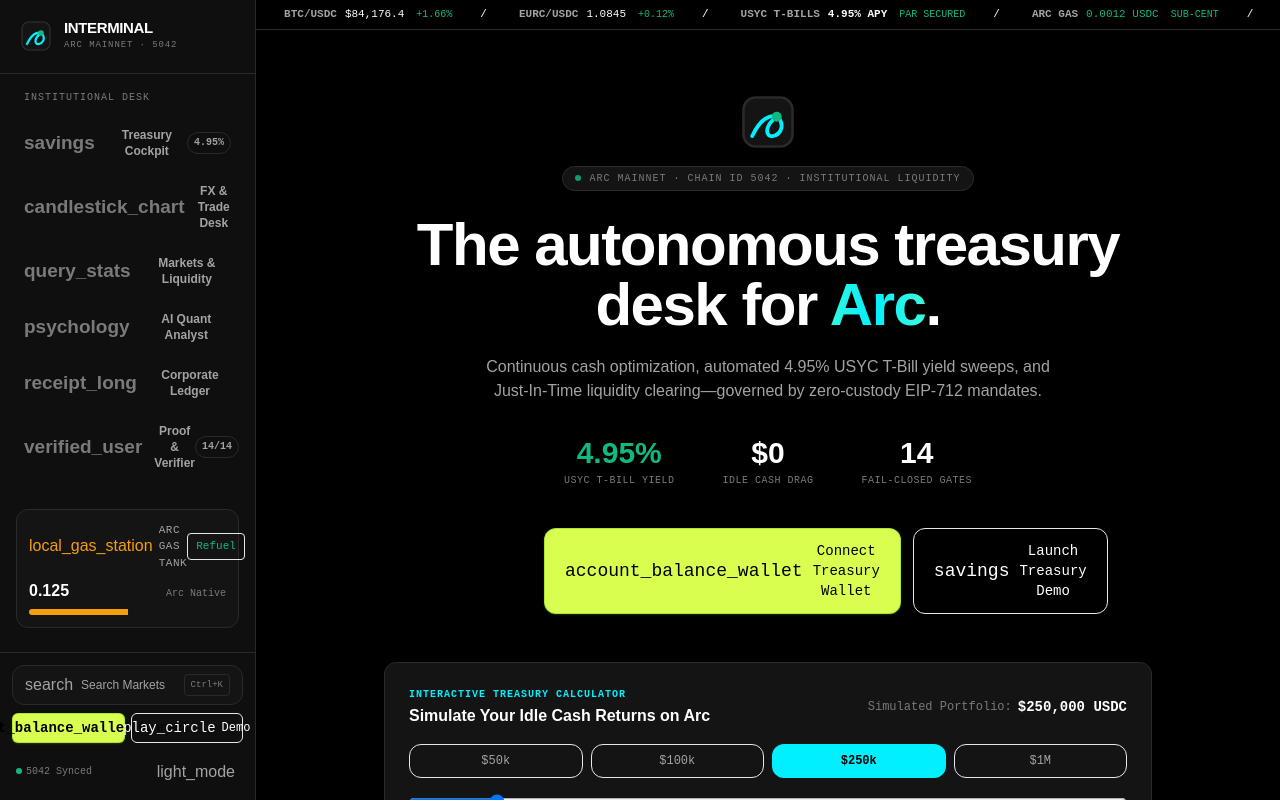
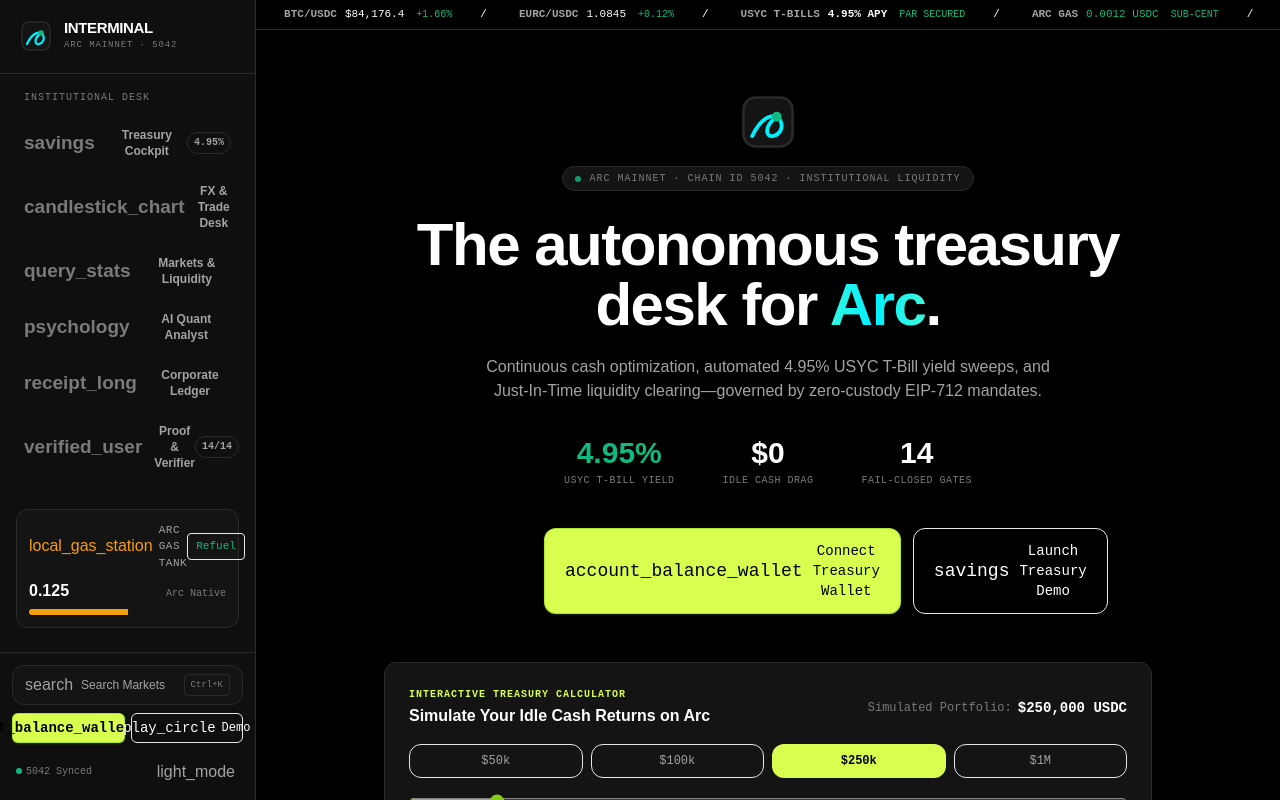
Before and after one commit to Tajudeeen/interminal-, a React (Vite) app: page / in a window 1280 px wide. Shown: the top 800 px of the page. Built offline with nearby package versions, Linux system fonts and the light colour scheme.

Commit message:
feat: add global smooth scroll, custom slim scrollbars, and native View Transitions

```diff
--- a/src/App.tsx
+++ b/src/App.tsx
@@ -77,9 +77,11 @@ export const App: React.FC = () => {
         {/* Live Animated Ticker Marquee */}
         <MarketTickerMarquee />
 
-        {/* Dynamic Viewport Container */}
-        <main className="flex-1 overflow-y-auto pb-16 lg:pb-8">
-          {renderCurrentView()}
+        {/* Dynamic Viewport Container with Smooth Transitions */}
+        <main className="flex-1 overflow-y-auto pb-16 lg:pb-8 scroll-smooth">
+          <div key={view} className="animate-view-fade w-full h-full">
+            {renderCurrentView()}
+          </div>
         </main>
       </div>
 
--- a/src/components/layout/Sidebar.tsx
+++ b/src/components/layout/Sidebar.tsx
@@ -70,7 +70,7 @@ export const Sidebar: React.FC = () => {
               <div className="flex items-center gap-3">
                 <span
                   className={`material-symbols-outlined text-[19px] ${
-                    isActive ? "text-pos" : "text-muted"
+                    isActive ? "text-lime-500" : "text-muted"
                   }`}
                 >
                   {item.icon}
--- a/src/components/views/LandingView.tsx
+++ b/src/components/views/LandingView.tsx
@@ -116,7 +116,7 @@ export const LandingView: React.FC = () => {
         <div className="mt-12 w-full card-themed border border-themed rounded-card p-5 sm:p-6 text-left space-y-4">
           <div className="flex flex-col sm:flex-row sm:items-center justify-between gap-2">
             <div>
-              <div className="font-mono text-[10px] uppercase tracking-widest text-cyan font-bold">
+              <div className="font-mono text-[10px] uppercase tracking-widest text-lime-500 font-bold">
                 Interactive Treasury Calculator
               </div>
               <h3 className="font-display font-bold text-base text-themed mt-0.5">
@@ -140,8 +140,8 @@ export const LandingView: React.FC = () => {
                 onClick={() => setSimTreasurySize(preset)}
                 className={`py-2 px-2 text-center rounded-card font-mono text-xs transition-all ${
                   simTreasurySize === preset
-                    ? "bg-cyan text-black font-black shadow-sm"
-                    : "card-themed border border-themed/40 text-sub hover:text-themed hover:border-cyan/30"
+                    ? "bg-lime-500 text-black font-black shadow-sm"
+                    : "card-themed border border-themed/40 text-sub hover:text-themed hover:border-lime-500/30"
                 }`}
               >
                 ${preset >= 1000000 ? "1M" : `${preset / 1000}k`}
@@ -157,7 +157,7 @@ export const LandingView: React.FC = () => {
             step={25000}
             value={simTreasurySize}
             onChange={(e) => setSimTreasurySize(Number(e.target.value))}
-            className="w-full accent-cyan cursor-pointer"
+            className="w-full accent-lime-500 cursor-pointer"
           />
 
           {/* Real-Time Comparative Yield Grid */}
--- a/src/components/views/TerminalTradeView.tsx
+++ b/src/components/views/TerminalTradeView.tsx
@@ -234,7 +234,7 @@ export const TerminalTradeView: React.FC = () => {
                 key={tf}
                 onClick={() => setTimeframe(tf)}
                 className={`px-2 py-1 rounded text-[11px] font-mono transition-colors ${
-                  timeframe === tf ? "bg-cyan text-black font-bold shadow-xs" : "text-muted hover:text-sub"
+                timeframe === tf ? "bg-lime-500 text-black font-bold shadow-xs" : "text-muted hover:text-sub"
                 }`}
               >
                 {tf}
@@ -280,7 +280,7 @@ export const TerminalTradeView: React.FC = () => {
               onClick={() => setOrderType("market")}
               className={`py-1.5 rounded-card transition-colors ${
                 orderType === "market"
-                  ? "bg-cyan text-black font-extrabold shadow-sm"
+                  ? "bg-lime-500 text-black font-extrabold shadow-sm"
                   : "text-sub hover:text-themed"
               }`}
             >
--- a/src/index.css
+++ b/src/index.css
@@ -63,11 +63,12 @@
 html {
   margin: 0;
   padding: 0;
-  /* Selo black background */
   background: #000;
   color: #fff;
   overflow-x: hidden;
   scroll-behavior: smooth;
+  -webkit-font-smoothing: antialiased;
+  -moz-osx-font-smoothing: grayscale;
 }
 
 body {
@@ -78,10 +79,40 @@ body {
   font-family: "IBM Plex Sans", sans-serif;
   min-height: 100vh;
   overflow-x: hidden;
-  transition: background-color 0.2s, color 0.2s;
-  /* Selo dot-grid background — visible in both light and dark */
+  scroll-behavior: smooth;
+  transition: background-color 0.25s cubic-bezier(0.16, 1, 0.3, 1), color 0.25s cubic-bezier(0.16, 1, 0.3, 1);
   background-image: radial-gradient(rgb(0 0 0 / 0.05) 1px, transparent 1px);
   background-size: 20px 20px;
+}
+
+/* Smooth scrolling on all scrollable elements */
+main, div, section, article, textarea {
+  scroll-behavior: smooth;
+}
+
+/* Custom Institutional Smooth Scrollbars */
+* {
+  scrollbar-width: thin;
+  scrollbar-color: var(--border) transparent;
+}
+
+::-webkit-scrollbar {
+  width: 6px;
+  height: 6px;
+}
+
+::-webkit-scrollbar-track {
+  background: transparent;
+}
+
+::-webkit-scrollbar-thumb {
+  background: var(--border);
+  border-radius: 9999px;
+  transition: background-color 0.2s ease;
+}
+
+::-webkit-scrollbar-thumb:hover {
+  background: var(--muted);
 }
 
 /* Ensure dot grid works in dark mode */
@@ -219,6 +250,53 @@ input::placeholder, textarea::placeholder {
 .keyline     { border-left: 2px solid var(--sub); }
 .keyline-pos { border-left: 2px solid var(--pos); }
 
+/* ── Smooth Theme & Surface Transitions ────────────────── */
+body,
+.card-themed,
+.surface-themed,
+.border-themed,
+header,
+aside,
+main,
+nav {
+  transition: background-color 0.22s cubic-bezier(0.16, 1, 0.3, 1),
+              border-color 0.22s cubic-bezier(0.16, 1, 0.3, 1),
+              color 0.22s cubic-bezier(0.16, 1, 0.3, 1);
+}
+
+/* ── Smooth View Transitions ────────────────── */
+@keyframes viewFadeIn {
+  0% {
+    opacity: 0;
+    transform: translateY(6px);
+  }
+  100% {
+    opacity: 1;
+    transform: translateY(0);
+  }
+}
+
+.animate-view-fade {
+  animation: viewFadeIn 0.22s cubic-bezier(0.16, 1, 0.3, 1) forwards;
+  will-change: opacity, transform;
+}
+
+/* Native Browser View Transition API Support */
+::view-transition-old(root),
+::view-transition-new(root) {
+  animation-duration: 0.22s;
+  animation-timing-function: cubic-bezier(0.16, 1, 0.3, 1);
+}
+
+/* ── Interactive Controls Micro-Transitions ────────────────── */
+button, a, input, select {
+  transition: background-color 0.15s cubic-bezier(0.16, 1, 0.3, 1),
+              border-color 0.15s cubic-bezier(0.16, 1, 0.3, 1),
+              color 0.15s cubic-bezier(0.16, 1, 0.3, 1),
+              transform 0.12s cubic-bezier(0.16, 1, 0.3, 1),
+              box-shadow 0.15s cubic-bezier(0.16, 1, 0.3, 1);
+}
+
 /* ── Animations ────────────────── */
 @keyframes fade-slide-in {
   0% { opacity: 0; transform: translateY(30px); filter: blur(8px); }
@@ -229,3 +307,13 @@ input::placeholder, textarea::placeholder {
 kbd { font-family: "IBM Plex Mono", monospace; }
 .material-symbols-outlined { font-variation-settings: "FILL" 0, "wght" 400, "GRAD" 0, "opsz" 20; vertical-align: middle; }
 canvas { display: block; }
+
+/* ── Respect Accessibility Prefers-Reduced-Motion ────────────────── */
+@media (prefers-reduced-motion: reduce) {
+  *, *::before, *::after {
+    animation-duration: 0.01ms !important;
+    animation-iteration-count: 1 !important;
+    transition-duration: 0.01ms !important;
+    scroll-behavior: auto !important;
+  }
+}
--- a/src/store/useAppStore.ts
+++ b/src/store/useAppStore.ts
@@ -220,10 +220,24 @@ export const useAppStore = create<AppState>((set, get) => {
 
     toggleTheme: () => {
       const next = get().theme === "dark" ? "light" : "dark";
-      get().setTheme(next);
+      if (typeof document !== "undefined" && "startViewTransition" in document) {
+        (document as any).startViewTransition(() => {
+          get().setTheme(next);
+        });
+      } else {
+        get().setTheme(next);
+      }
     },
 
-    setView: (view) => set({ view, searchOpen: false }),
+    setView: (view) => {
+      if (typeof document !== "undefined" && "startViewTransition" in document) {
+        (document as any).startViewTransition(() => {
+          set({ view, searchOpen: false });
+        });
+      } else {
+        set({ view, searchOpen: false });
+      }
+    },
 
     setPair: (pair) => {
       try {
```
